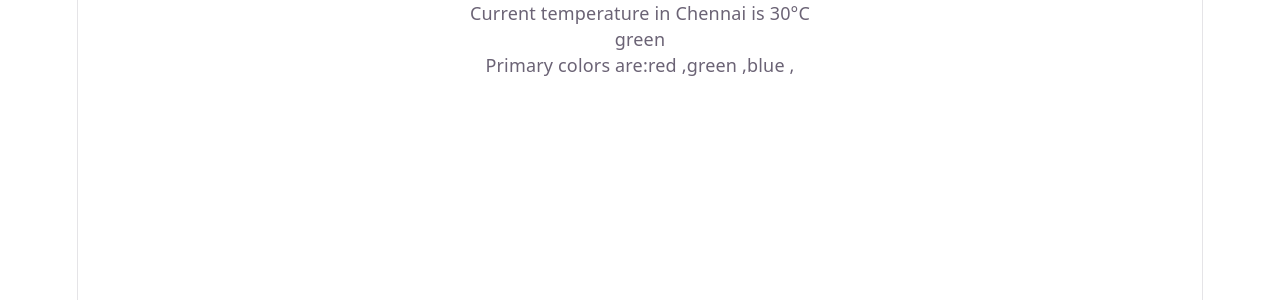
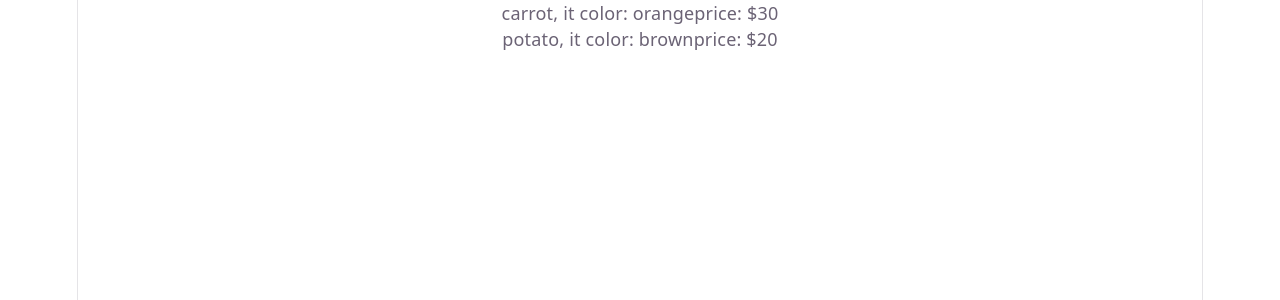
Before and after one commit to gayathrislatrainer23-bot/9-11-jun-2026, a React (Vite) app in the folder react/learn-react/: page / in a window 1280 px wide. Shown: the top 300 px of the page. Built offline with nearby package versions, Linux system fonts and the light colour scheme.

Commit message:
ARRAY OF OBJECT LIST

```diff
--- a/react/learn-react/src/App.jsx
+++ b/react/learn-react/src/App.jsx
@@ -4,6 +4,8 @@
 import BoxModel from './components/BoxModel';
 import {age} from './components/BoxModel'
 import ColorInfo from './components/colorInfo';
+import StudentList from './components/StudentsList';
+import Vegitables from './components/Vegitables';
 import WeatherInfo from './components/WeatherInfo';
 function App() {
 let name = 'Manu';
@@ -18,9 +20,10 @@
 {/* <h1 style={{color:'red',background:'#fff'}}> this is a jsx rule that inline style using  </h1> */}
 {/* <BoxModel userName = {name} age ={age} /> */}
 {/* <name /> */}
-<WeatherInfo/>
-<ColorInfo/>
-
+{/* <WeatherInfo/>
+<ColorInfo/> */}
+{/* <StudentList /> */}
+<Vegitables />
   </div>
   )
 }
--- /dev/null
+++ b/react/learn-react/src/components/StudentsList.jsx
@@ -0,0 +1,24 @@
+function StudentList(){
+    let students = ['Anitha', 'Sitha','Manu','Balu']
+
+    return(
+        <div className="StudentList">
+        <ul>
+       {
+        students.map((student,index)=>(
+            <li key={index}>{student}</li>
+        )
+
+        )
+       }
+        </ul>
+        </div>
+    )
+}
+
+export default StudentList;
+
+     {/* <li>Anitha</li>
+            <li>Sitha</li>
+            <li>Manu</li>
+            <li>Balu</li> */}
--- /dev/null
+++ b/react/learn-react/src/components/Vegitables.jsx
@@ -0,0 +1,32 @@
+import React from 'react'
+
+function Vegitables() {
+    let Veggies = [
+  {
+    name: "carrot",
+    color:"orange",
+    price: 30
+  },
+  {
+   name: "potato",
+   color: "brown",
+   price: 20
+  }
+]
+  return (
+    <div>
+{
+Veggies.map((element,index)=>(
+<div className="" key={index}>
+    <p>{element.name},
+        it color: {element.color}
+          price: ${element.price}</p>
+
+</div>
+))
+}
+    </div>
+  )
+}
+
+export default Vegitables
```
Also changed, not shown: 1 other file (tests, documents, lock files or other folders).
